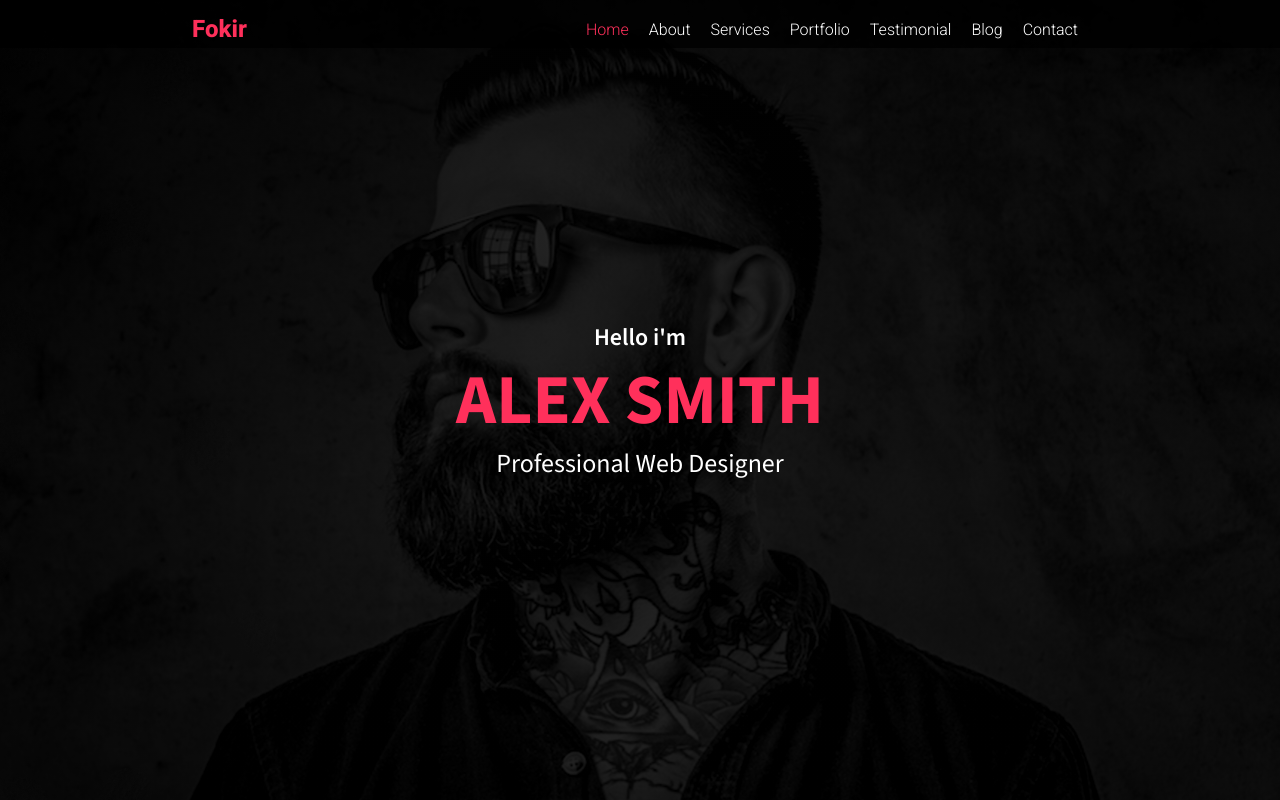
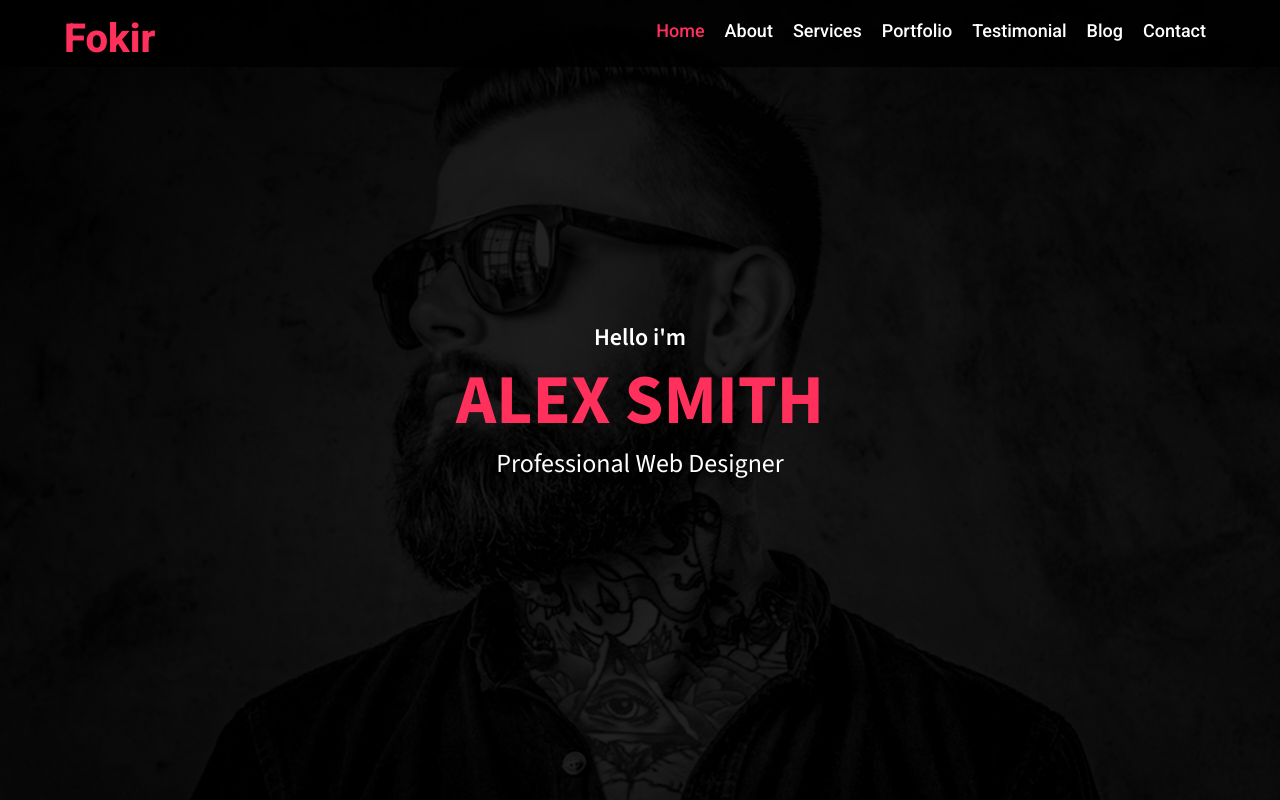
Before and after one commit to MustafaYunus25/my-website, a plain HTML site: page index.html in a window 1280 px wide. Shown: the top 800 px of the page. Drawn offline with nearby package versions, Linux system fonts and the light colour scheme.

Commit message:
Update style.css

```diff
--- a/css/style.css
+++ b/css/style.css
@@ -143,6 +143,9 @@ font-family: "Roboto", sans-serif; */
   text-align: center;
   z-index: 999;
 }
+#navbar .container {
+  width: 90%;
+}
 #navbar .nav-links {
   padding-top: 5px;
 }
@@ -150,17 +153,18 @@ font-family: "Roboto", sans-serif; */
   padding-top: 10px;
 }
 #navbar .nav-links ul li {
-  padding: 10px 0;
+  padding: 10px;
+  float: left;
 }
 #navbar .nav-logo h2 {
-  font-size: 24px;
+  font-size: 40px;
   font-weight: 800;
   color: #ff305b;
   padding-top: 10px;
 }
 #navbar .nav-links a {
-  font-size: 16px;
-  font-weight: 300;
+  font-size: 18px;
+  font-weight: 500;
   color: #fff;
 }
 
```
